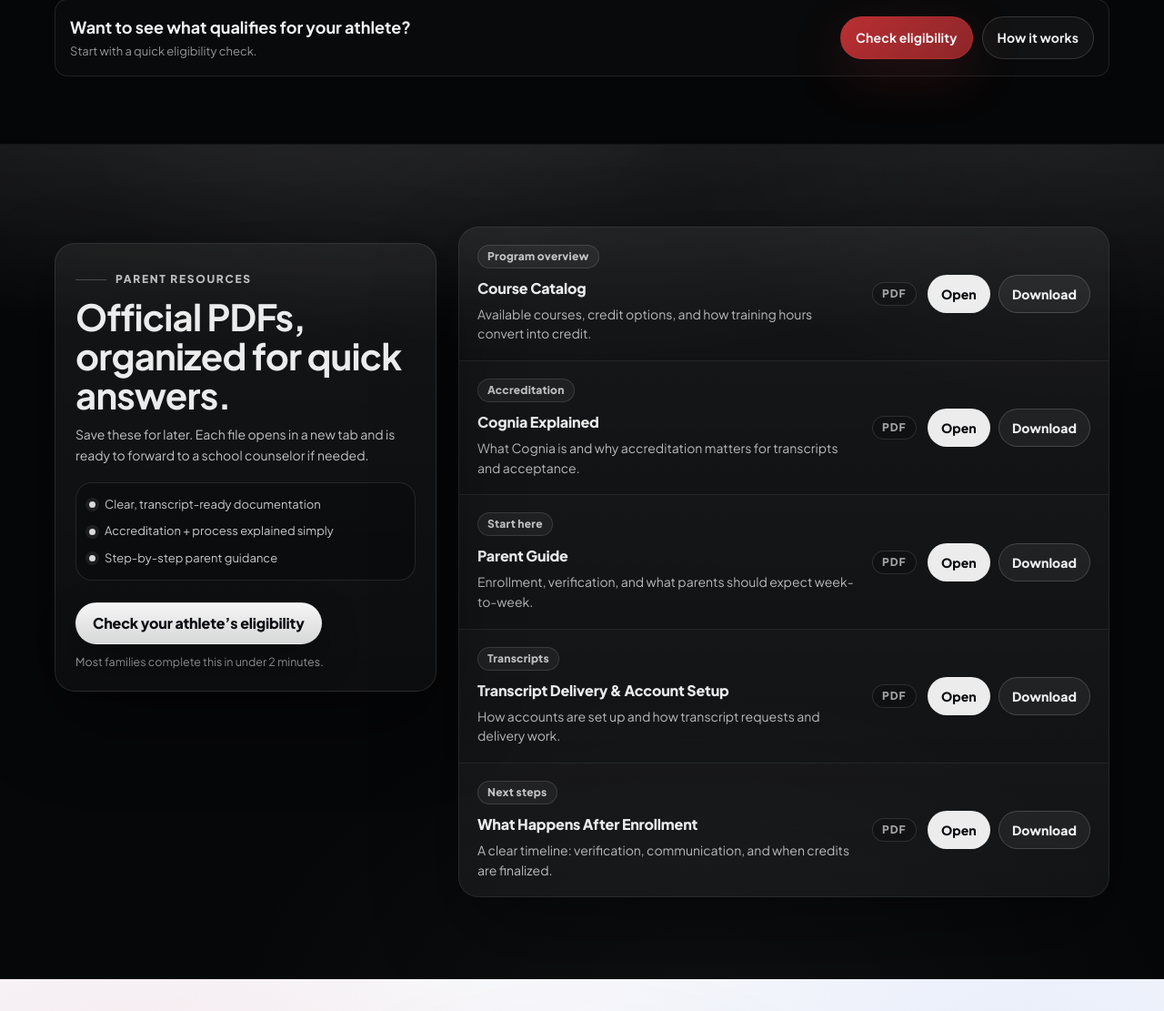
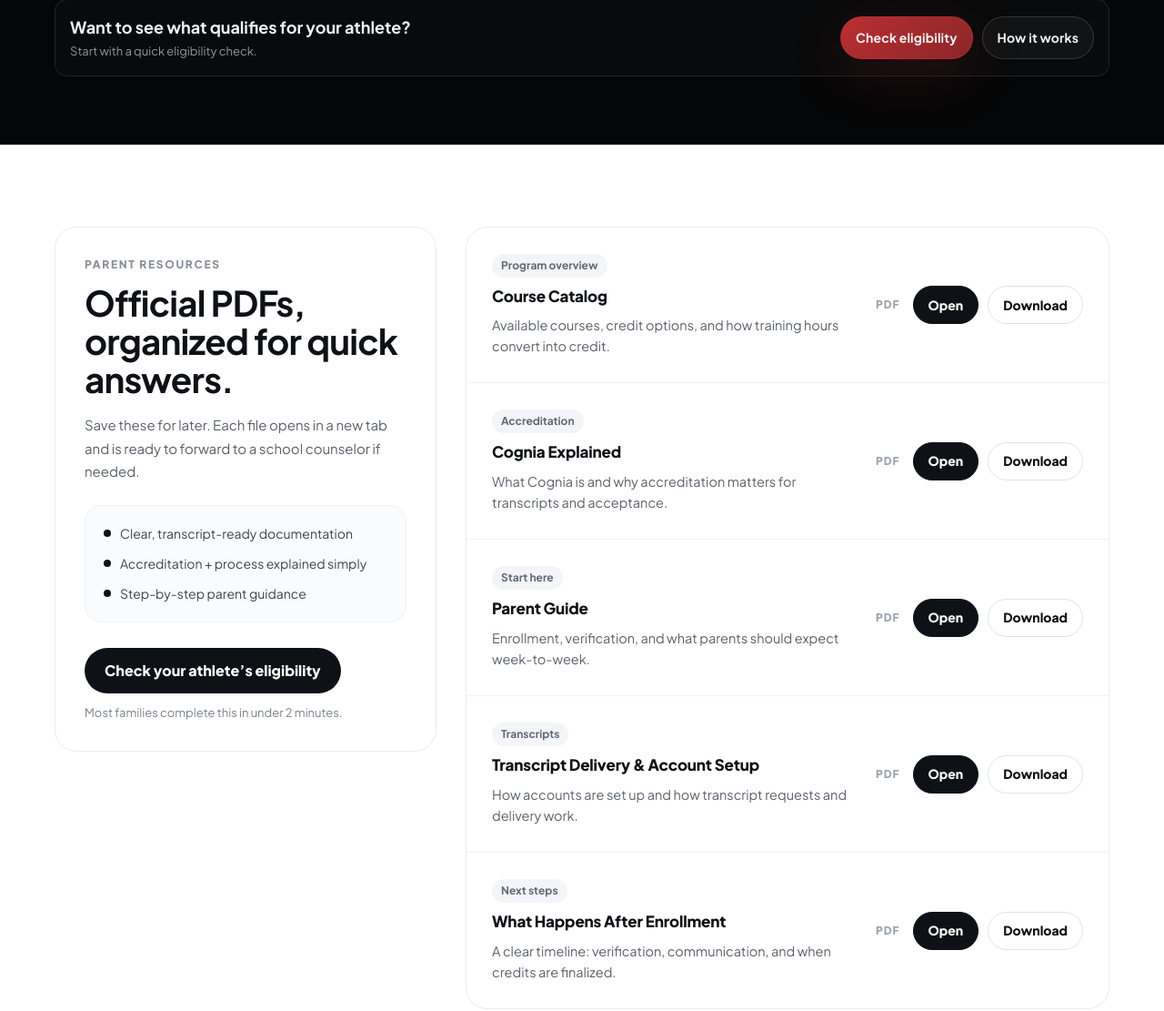
Before and after one commit to WWP4/momentum, a plain HTML site: page parents.html in a window 1280 px wide. Shown: the part 3346-4457 px from the top of the page at 91% size. Drawn offline with nearby package versions, Linux system fonts and the light colour scheme.

Commit message:
Update styles.css

```diff
--- a/styles.css
+++ b/styles.css
@@ -4201,189 +4201,143 @@
 }
 
 
-
 /* =========================
-   Resource Library (High-end)
+   Resource Library — WHITE
    ========================= */
 
-/* section wrapper */
 .resLibrary{
-  position: relative;
   padding: clamp(56px, 7vw, 96px) 0;
-  color: rgba(255,255,255,.92);
-  background:
-    radial-gradient(900px 520px at 18% -10%, rgba(255,255,255,.08), transparent 60%),
-    radial-gradient(760px 520px at 92% 0%, rgba(255,255,255,.06), transparent 55%),
-    radial-gradient(900px 700px at 60% 110%, rgba(255,255,255,.04), transparent 60%),
-    #060709;
-  overflow: hidden;
-}
-
-.resLibrary::before{
-  content:"";
-  position:absolute;
-  inset:-2px;
-  pointer-events:none;
-  background:
-    linear-gradient(180deg, rgba(255,255,255,.06), transparent 22%),
-    radial-gradient(900px 420px at 50% 0%, rgba(255,255,255,.08), transparent 60%);
-  opacity:.7;
-  filter: blur(.2px);
+  background: #ffffff;
+  color: #0e1116;
 }
 
 .resLibrary__inner{
-  position: relative;
   width: min(1160px, calc(100% - 40px));
   margin: 0 auto;
 }
 
-/* layout */
+/* Layout */
 .resLibrary__layout{
   display: grid;
   grid-template-columns: 1fr;
-  gap: 20px;
+  gap: 32px;
   align-items: start;
 }
 
 @media (min-width: 980px){
   .resLibrary__layout{
     grid-template-columns: 420px 1fr;
-    gap: 24px;
-  }
-}
-
-/* intro panel */
+  }
+}
+
+/* ================= LEFT PANEL ================= */
+
 .resLibrary__intro{
-  position: relative;
-  border-radius: 22px;
-  border: 1px solid rgba(255,255,255,.10);
-  background:
-    linear-gradient(180deg, rgba(255,255,255,.06), rgba(255,255,255,.03));
-  box-shadow: 0 34px 90px rgba(0,0,0,.45);
-  padding: 22px;
+  border-radius: 24px;
+  border: 1px solid #e8ebf0;
+  background: #ffffff;
+  padding: 32px;
 }
 
 @media (min-width: 980px){
   .resLibrary__intro{
     position: sticky;
-    top: 18px;
+    top: 32px;
   }
 }
 
 .resLibrary__eyebrow{
-  display: inline-flex;
-  align-items: center;
-  gap: 10px;
-  margin: 0 0 10px;
+  margin: 0 0 12px;
   font-size: 12px;
   font-weight: 800;
   letter-spacing: .14em;
   text-transform: uppercase;
-  color: rgba(255,255,255,.72);
-}
-
-.resLibrary__eyebrow::before{
-  content:"";
-  width: 34px;
-  height: 1px;
-  background: rgba(255,255,255,.22);
+  color: #8a9099;
 }
 
 .resLibrary__title{
-  margin: 0 0 10px;
-  font-size: clamp(26px, 3.2vw, 40px);
-  line-height: 1.08;
+  margin: 0 0 16px;
+  font-size: clamp(28px, 3vw, 40px);
+  line-height: 1.1;
   letter-spacing: -0.02em;
 }
 
 .resLibrary__lead{
-  margin: 0 0 18px;
+  margin: 0 0 24px;
+  font-size: 15px;
+  line-height: 1.7;
+  color: #5a616b;
+}
+
+/* Trust box */
+.resLibrary__trust{
+  padding: 20px;
+  border-radius: 18px;
+  border: 1px solid #eef1f5;
+  background: #fafbfc;
+  margin-bottom: 28px;
+  display: grid;
+  gap: 12px;
+}
+
+.resLibrary__trustItem{
   font-size: 14px;
-  line-height: 1.65;
-  color: rgba(255,255,255,.74);
-  max-width: 46ch;
-}
-
-/* trust bullets */
-.resLibrary__trust{
-  display: grid;
+  color: #3c434d;
+  display: flex;
   gap: 10px;
-  padding: 14px;
-  border-radius: 18px;
-  border: 1px solid rgba(255,255,255,.10);
-  background: rgba(0,0,0,.22);
-  margin-bottom: 18px;
-}
-
-.resLibrary__trustItem{
-  display: flex;
   align-items: center;
-  gap: 10px;
-  font-size: 13px;
-  color: rgba(255,255,255,.78);
 }
 
 .resLibrary__dot{
-  width: 7px;
-  height: 7px;
+  width: 8px;
+  height: 8px;
   border-radius: 999px;
-  background: rgba(255,255,255,.85);
-  box-shadow: 0 0 0 4px rgba(255,255,255,.08);
+  background: #0e1116;
 }
 
 /* CTA */
-.resLibrary__ctaWrap{
-  padding-top: 6px;
-}
-
 .resLibrary__cta{
   display: inline-flex;
   align-items: center;
   justify-content: center;
-  height: 46px;
-  padding: 0 18px;
+  height: 50px;
+  padding: 0 22px;
   border-radius: 999px;
+  font-weight: 900;
   text-decoration: none;
-  font-weight: 900;
-  letter-spacing: -0.01em;
-  color: #0b0c10;
-  background: linear-gradient(180deg, rgba(255,255,255,.96), rgba(255,255,255,.84));
-  border: 1px solid rgba(255,255,255,.06);
-  box-shadow: 0 18px 40px rgba(0,0,0,.35);
-  transition: transform .15s ease, filter .15s ease;
-  will-change: transform;
+  background: #0e1116;
+  color: #ffffff;
+  transition: transform .15s ease, box-shadow .15s ease;
 }
 
 .resLibrary__cta:hover{
   transform: translateY(-1px);
-  filter: brightness(1.03);
+  box-shadow: 0 10px 25px rgba(0,0,0,.08);
 }
 
 .resLibrary__ctaNote{
-  margin: 10px 0 0;
-  font-size: 12.5px;
-  color: rgba(255,255,255,.62);
-}
-
-/* list column */
+  margin-top: 12px;
+  font-size: 13px;
+  color: #7a828d;
+}
+
+/* ================= RIGHT LIST ================= */
+
 .resLibrary__list{
-  border-radius: 22px;
-  border: 1px solid rgba(255,255,255,.10);
-  background: rgba(255,255,255,.03);
-  box-shadow: 0 34px 90px rgba(0,0,0,.40);
+  border-radius: 24px;
+  border: 1px solid #e8ebf0;
+  background: #ffffff;
   overflow: hidden;
 }
 
-/* resource row */
+/* Resource row */
 .resRow{
   display: grid;
   grid-template-columns: 1fr;
-  gap: 14px;
-  padding: 18px;
-  border-top: 1px solid rgba(255,255,255,.08);
-  background:
-    linear-gradient(180deg, rgba(255,255,255,.03), rgba(255,255,255,.02));
-  transition: transform .15s ease, background .15s ease;
+  gap: 16px;
+  padding: 28px;
+  border-top: 1px solid #f0f2f5;
+  transition: background .15s ease;
 }
 
 .resRow:first-child{
@@ -4394,82 +4348,64 @@
   .resRow{
     grid-template-columns: 1fr auto;
     align-items: center;
-    gap: 18px;
-    padding: 18px 20px;
   }
 }
 
 .resRow:hover{
-  transform: translateY(-1px);
-  background:
-    linear-gradient(180deg, rgba(255,255,255,.05), rgba(255,255,255,.03));
-}
-
-/* left content */
+  background: #fafbfc;
+}
+
+/* Left content */
+
 .resRow__pill{
   display: inline-flex;
+  height: 26px;
   align-items: center;
-  height: 26px;
   padding: 0 10px;
   border-radius: 999px;
   font-size: 12px;
-  font-weight: 800;
-  letter-spacing: .02em;
-  color: rgba(255,255,255,.72);
-  border: 1px solid rgba(255,255,255,.12);
-  background: rgba(255,255,255,.05);
+  font-weight: 700;
+  background: #f3f5f8;
+  color: #616975;
+  margin-bottom: 8px;
 }
 
 .resRow__name{
-  margin: 10px 0 6px;
-  font-size: 16px;
+  margin: 0 0 8px;
+  font-size: 17px;
   font-weight: 900;
   letter-spacing: -0.01em;
 }
 
 .resRow__desc{
   margin: 0;
-  font-size: 14px;
-  line-height: 1.55;
-  color: rgba(255,255,255,.70);
-  max-width: 64ch;
-}
-
-/* right actions */
+  font-size: 14.5px;
+  line-height: 1.6;
+  color: #5a616b;
+  max-width: 60ch;
+}
+
+/* Right side */
+
 .resRow__right{
   display: flex;
+  gap: 14px;
   align-items: center;
-  justify-content: space-between;
-  gap: 12px;
-}
-
-@media (min-width: 780px){
-  .resRow__right{
-    justify-content: flex-end;
-  }
 }
 
 .resRow__badge{
-  display: inline-flex;
-  align-items: center;
-  height: 26px;
-  padding: 0 10px;
-  border-radius: 999px;
   font-size: 12px;
-  font-weight: 900;
+  font-weight: 800;
   letter-spacing: .08em;
   text-transform: uppercase;
-  color: rgba(255,255,255,.62);
-  border: 1px solid rgba(255,255,255,.12);
-  background: rgba(0,0,0,.18);
-}
-
-/* buttons */
+  color: #9aa1ab;
+}
+
+/* Buttons */
+
 .resRow__actions{
-  display: inline-flex;
+  display: flex;
   gap: 10px;
-  flex-wrap: wrap;
-  justify-content: flex-end;
 }
 
 .resRow__btn{
@@ -4477,69 +4413,30 @@
   align-items: center;
   justify-content: center;
   height: 42px;
-  padding: 0 14px;
+  padding: 0 16px;
   border-radius: 999px;
+  font-size: 14px;
+  font-weight: 800;
   text-decoration: none;
-  font-size: 14px;
-  font-weight: 850;
-  border: 1px solid rgba(255,255,255,.16);
-  transition: transform .15s ease, background .15s ease, border-color .15s ease, filter .15s ease;
-  will-change: transform;
-}
-
-.resRow__btn:hover{
-  transform: translateY(-1px);
+  border: 1px solid #dfe3e8;
+  transition: all .15s ease;
 }
 
 .resRow__btn--primary{
-  background: rgba(255,255,255,.92);
-  color: #0b0c10;
-  border-color: rgba(255,255,255,.0);
+  background: #0e1116;
+  color: #ffffff;
+  border-color: #0e1116;
 }
 
 .resRow__btn--primary:hover{
-  background: rgba(255,255,255,1);
+  opacity: .92;
 }
 
 .resRow__btn--ghost{
-  background: rgba(255,255,255,.06);
-  color: rgba(255,255,255,.92);
+  background: #ffffff;
+  color: #0e1116;
 }
 
 .resRow__btn--ghost:hover{
-  background: rgba(255,255,255,.10);
-}
-
-/* small screens: full-width actions */
-@media (max-width: 779px){
-  .resRow__right{
-    width: 100%;
-  }
-  .resRow__actions{
-    width: 100%;
-  }
-  .resRow__btn{
-    flex: 1 1 160px;
-  }
-}
-
-/* accessibility */
-.resRow__btn:focus-visible,
-.resLibrary__cta:focus-visible{
-  outline: 2px solid rgba(255,255,255,.75);
-  outline-offset: 3px;
-}
-
-/* optional: reduce motion */
-@media (prefers-reduced-motion: reduce){
-  .resRow,
-  .resRow__btn,
-  .resLibrary__cta{
-    transition: none !important;
-  }
-  .resRow:hover,
-  .resRow__btn:hover,
-  .resLibrary__cta:hover{
-    transform: none !important;
-  }
-}
+  background: #f4f6f8;
+}
```
